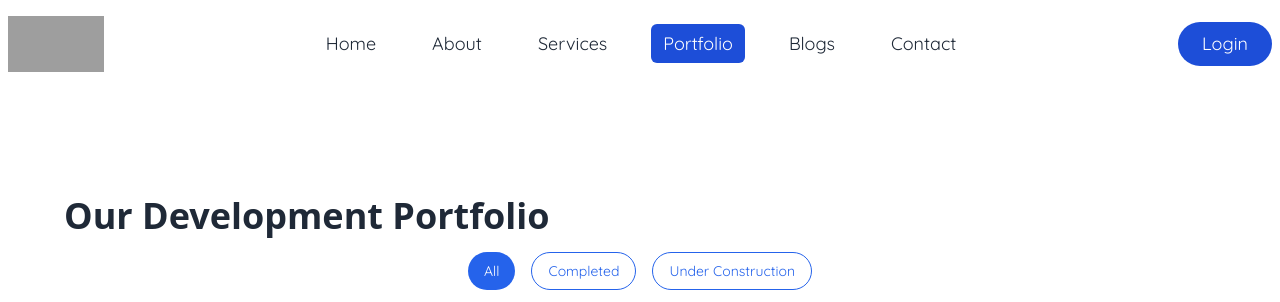
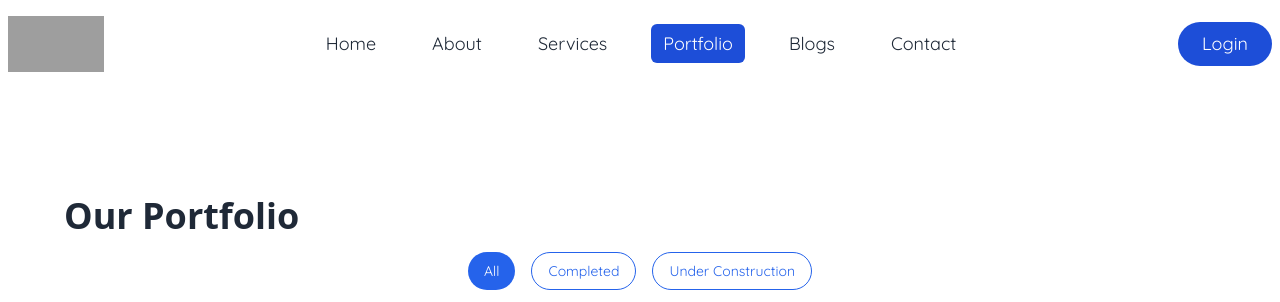
Before and after one commit to ashrafdevx/nextgen, a React (Vite) app: page /portfolio/development-portfolio in a window 1280 px wide. Shown: the top 302 px of the page. Built offline with nearby package versions, Linux system fonts and the light colour scheme; grey boxes are pictures that could not be loaded; a web font is replaced by a local one.

Commit message:
Update AllDevelopementPortfolio.jsx

```diff
--- a/src/pages/portfolio/DevelopmentPortfolio/AllDevelopementPortfolio.jsx
+++ b/src/pages/portfolio/DevelopmentPortfolio/AllDevelopementPortfolio.jsx
@@ -28,7 +28,7 @@ const AllDevelopmentPortfolio = () => {
           )}
         </div>
         <h2 className="text-xl md:text-4xl px-2 md:px-0 font-bold md:mt-2 md:py-4">
-          Our Development Portfolio
+          Our Portfolio
         </h2>
 
         {/* Filters */}
```
